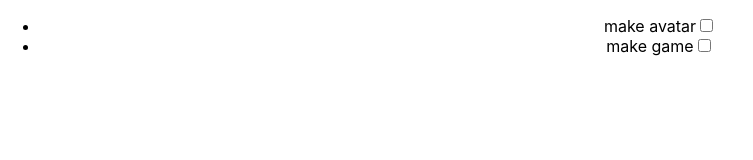
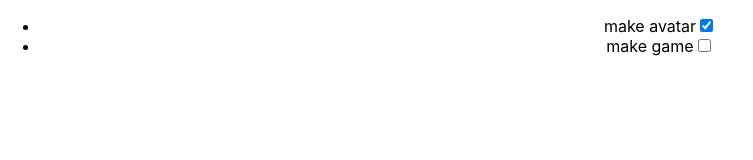
Before and after one commit to sam98963/SoC_Portal, a React (Create React App) app in the folder soc-portal/: page / in a window 1280 px wide. Shown: the top 160 px of the page, without its empty margins (0-753 px from the left). Built offline with nearby package versions, Linux system fonts and the light colour scheme.

Commit message:
first array completed

```diff
--- a/soc-portal/src/components/App/App.js
+++ b/soc-portal/src/components/App/App.js
@@ -11,22 +11,30 @@ use usestate to take in the data from the database and display the objects withi
 push the task object into an array and display the array on the page
 
 
+run through to-do list array and select completed key
+if completed === true then add object to second array and remove from first.
+
+
 */
 
 function App() {
   const userData = {
     toDoList: [
-      { task: "make avatar", dueDate: "25/04/2023", completed: false },
+      { task: "make avatar", dueDate: "25/04/2023", completed: true },
       { task: "make game", dueDate: "30/04/2023", completed: false },
     ],
   };
 
-  console.log(userData); // add this line to check the value of userData
+   const [complete, setComplete] = useState ([])
+
+
+
+  // console.log(userData); // add this line to check the value of userData
 
 
   return (
     <div className="App">
-      <TodoList userData = {userData}/>
+      <TodoList userData = {userData} />
     </div>
   );
 }
--- a/soc-portal/src/components/TodoList/index.js
+++ b/soc-portal/src/components/TodoList/index.js
@@ -12,11 +12,20 @@ import React, { useState } from "react";
 function TodoList({userData}) {
   const [list, setList] = useState(userData.toDoList);
 
+  const [complete, setComplete] = useState ([])
+
   const handleChange = (index) => {
     const updatedList = [...list];
     updatedList[index].completed = !updatedList[index].completed;
     setList(updatedList);
-    console.log(updatedList)
+    // console.log(updatedList)
+
+
+
+    setComplete(userData.toDoList.filter((item,index)=>{
+      return item.completed
+      }))
+    console.log(complete)
   };
 
   return (
```
